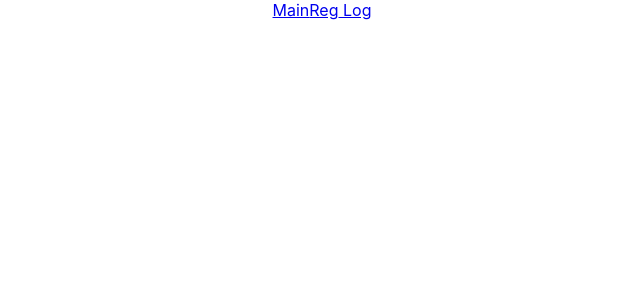
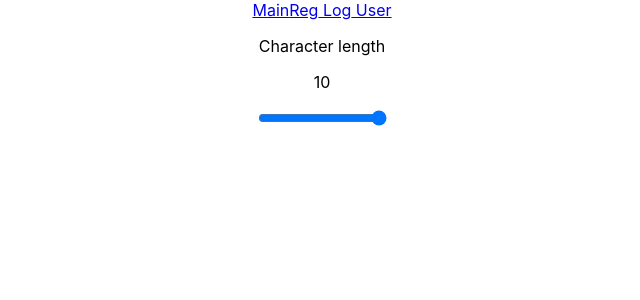
Before and after one commit to kaiuliia/well_being_frontend, a React (Create React App) app: page /login/user in a window 1280 px wide. Before the commit this address had no page. Shown: the top 300 px of the page, without its empty margins (318-958 px from the left). Built offline with nearby package versions, Linux system fonts and the light colour scheme; the HTML template or start-up script is replaced by a standard one.

Commit message:
added user board component

```diff
--- a/src/App.tsx
+++ b/src/App.tsx
@@ -5,6 +5,7 @@ import { Register } from "./components/registerform";
 import { Login } from "./components/loginform";
 import { Route, Routes, NavLink } from "react-router-dom";
 import { MainPage } from "./components/mainpage";
+import { UserBoard } from "./components/user_board";
 
 function App() {
   return (
@@ -12,10 +13,13 @@ function App() {
       <NavLink to="/">Main</NavLink>
       <NavLink to="/register">Reg</NavLink>
       <NavLink to="/login"> Log</NavLink>
+      <NavLink to="/login/user"> User </NavLink>
+
       <Routes>
         <Route path="/" element={<MainPage />} />
         <Route path="/register" element={<Register title="hrhr" />} />
         <Route path="/login" element={<Login />} />
+        <Route path="/login/user" element={<UserBoard />} />
       </Routes>
     </div>
   );
--- /dev/null
+++ b/src/components/user_board.tsx
@@ -0,0 +1,59 @@
+import React, { useState, useEffect } from "react";
+import { NavLink } from "react-router-dom";
+
+interface Props {}
+
+interface User {
+  email: string;
+  password: string;
+}
+export function UserBoard(props: Props) {
+  //
+  // const value = useSelector((state) => state.passw.length);
+  // const dispatch = useDispatch();
+  // const changeSlider = (event) => {
+  //     dispatch(sliderChange(event.target.value));
+  // };
+
+  return (
+    <div>
+      <div className="slider-container">
+        <div className="slider-left">
+          <p>Character length</p>
+        </div>
+        <div className="slider-right">
+          <p className="passwordLength">10</p>
+        </div>
+      </div>
+      <div className="slider-bar">
+        <input
+          type="range"
+          min="10"
+          max="50"
+          // value
+          className="slider"
+          id="myRange"
+          // onChange={changeSlider}
+        />
+      </div>
+    </div>
+  );
+
+  // const handleLoginClick = () => {
+  //   window.location.href = "/login";
+  // };
+  //
+  // const handleRegisterClick = () => {
+  //   window.location.href = "/register";
+  // };
+  // return (
+  //   <div>
+  //     <p>Main Page</p>
+  //
+  //     <button onClick={handleLoginClick}>Login</button>
+  //     <button onClick={handleRegisterClick}>Register</button>
+  //   </div>
+  // );
+}
+
+// export default Login;
```
